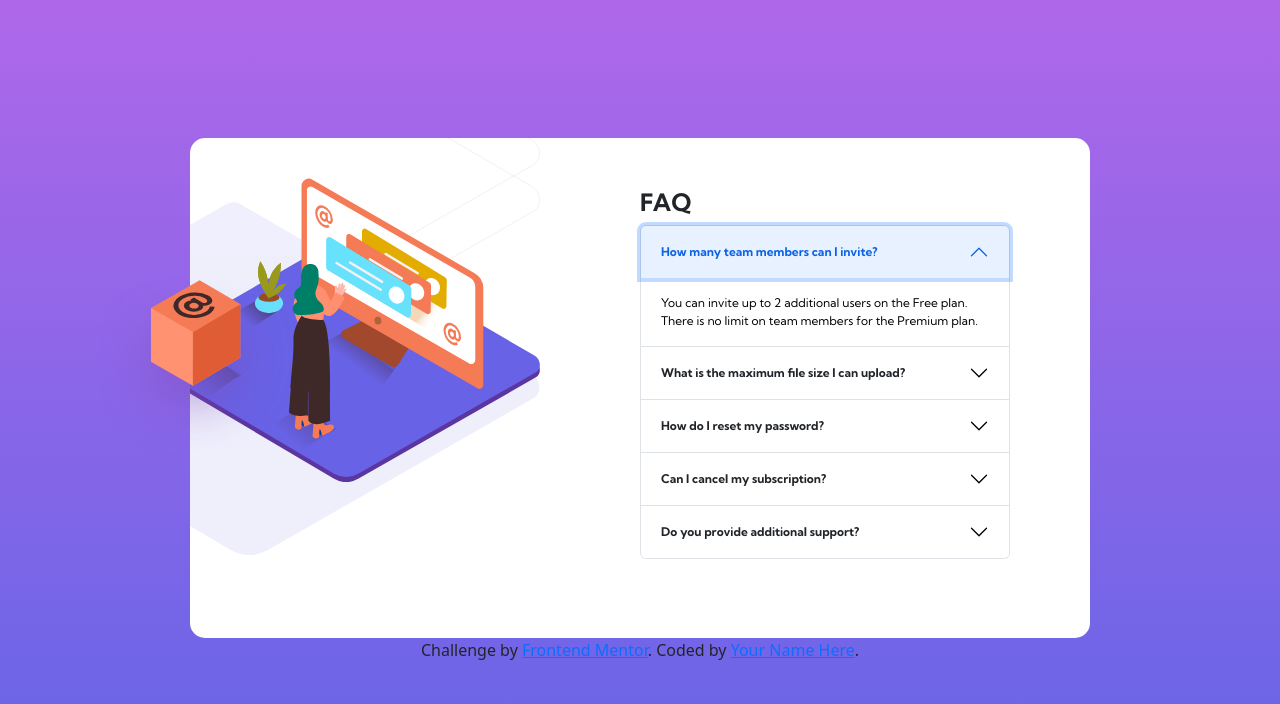
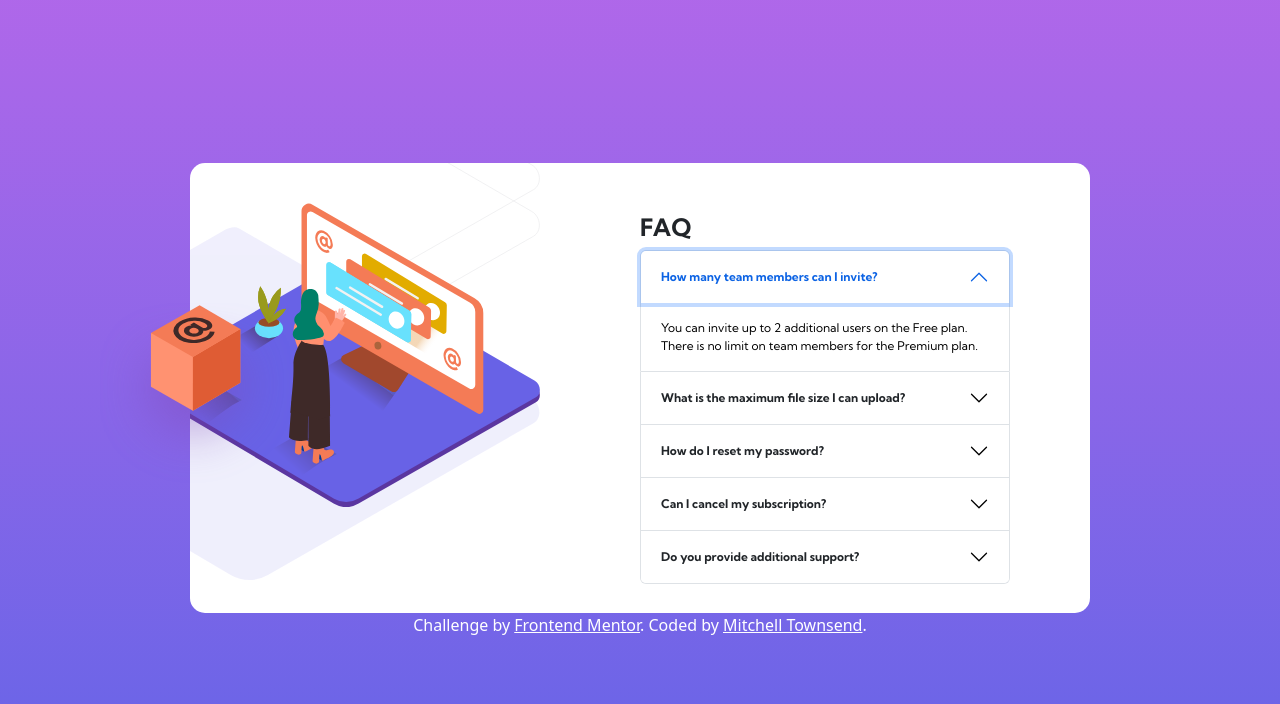
Before and after one commit to Mitchell1124/FaqAccordionCard, a plain HTML site: page index.html in a window 1280 px wide. Both pictures are taken after a click on the button "How many team members can I invite?". Drawn offline with nearby package versions, Linux system fonts and the light colour scheme.

Commit message:
finished project

```diff
--- a/Styles.css
+++ b/Styles.css
@@ -18,7 +18,7 @@ section {
     display: grid;
     grid-template-columns: 1fr 1fr;
     width: 900px;
-    height: 500px;
+    height: 450px;
     overflow: hidden;
     background-color: #fff;
     margin-left: auto;
@@ -71,8 +71,21 @@ h1 {
     font-family: "kumbh sans", sans-serif;
     font-weight: bold;
     background-color: #fff;
+    box-shadow: 0;
 };
 
 .accordion-button:not(.collapsed) {
     background-color: red;
 }
+
+.accordion-button:focus {
+    background-color: #fff;
+}
+
+.accordion-button:hover {
+    color: hsl(14, 88%, 65%);
+}
+
+.attribution, a, a:hover {
+    color: #fff;
+}
--- a/index.html
+++ b/index.html
@@ -81,7 +81,7 @@
 
   <div class="attribution">
     Challenge by <a href="https://www.frontendmentor.io?ref=challenge" target="_blank">Frontend Mentor</a>.
-    Coded by <a href="#">Your Name Here</a>.
+    Coded by <a href="http://www.mitchell-townsend.com">Mitchell Townsend</a>.
   </div>
   <script src="https://cdn.jsdelivr.net/npm/bootstrap@5.2.0/dist/js/bootstrap.bundle.min.js" integrity="sha384-A3rJD856KowSb7dwlZdYEkO39Gagi7vIsF0jrRAoQmDKKtQBHUuLZ9AsSv4jD4Xa" crossorigin="anonymous"></script>
 </body>
```
